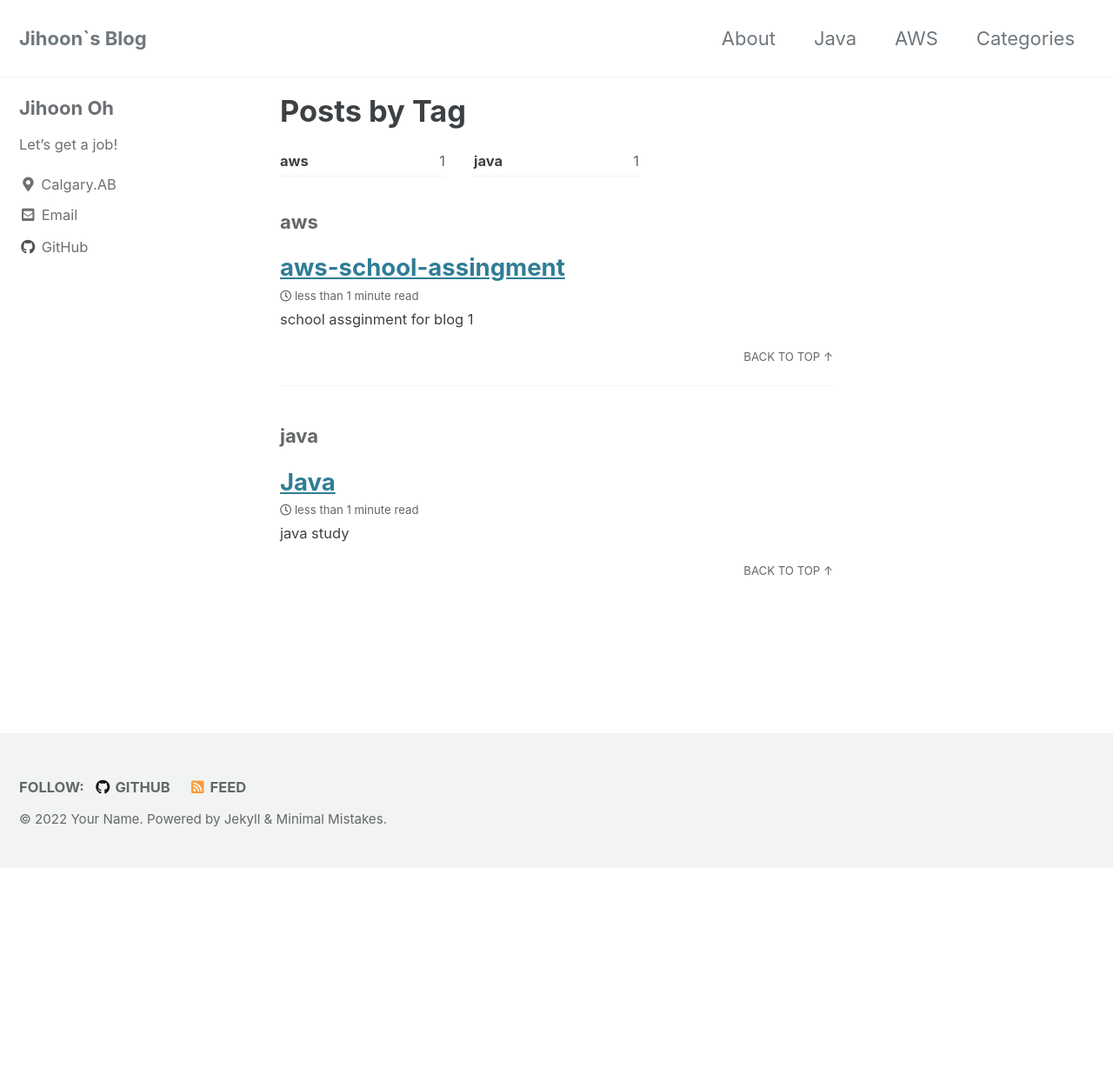
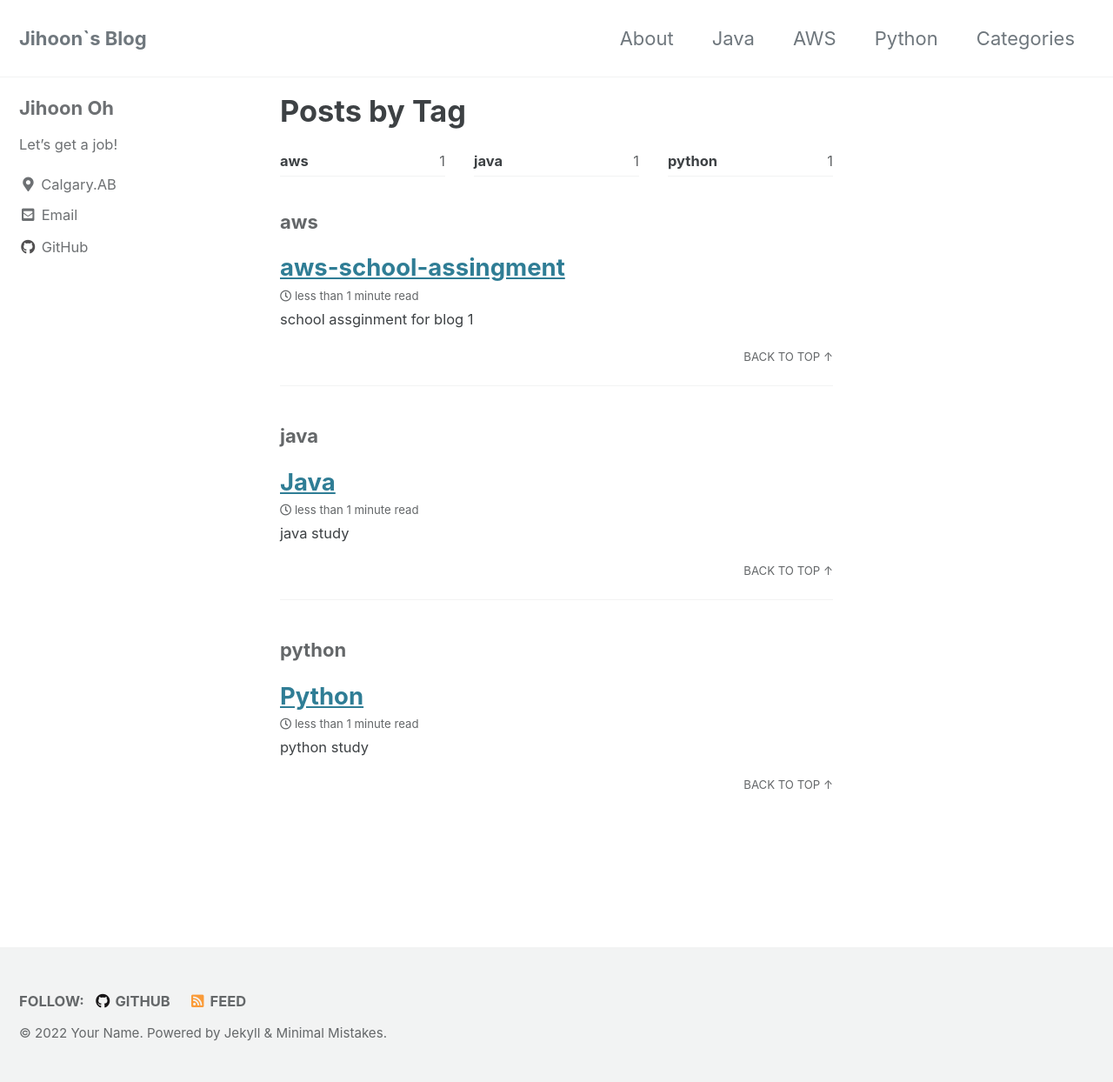
Before and after one commit to jihoon0324/jihoon0324.github.io, a Jekyll site: the page built from _pages/tag-archive.md, in a window 1280 px wide. Shown: the whole page at 87% size. Built offline with Jekyll 4.4.1, drawn with Linux system fonts in a browser that asks for light colours; cached includes are drawn as plain includes; before the commit the page ends 998 px from its top, so only the background shows below that.

Commit message:
add python menu

```diff
--- a/_data/navigation.yml
+++ b/_data/navigation.yml
@@ -7,5 +7,7 @@ main:
     url: /categories/java/
   - title: "AWS"
     url: /categories/aws/
+  - title: "Python"
+    url: /categories/python/
   - title: "Categories"
     url: /categories/
--- /dev/null
+++ b/_posts/python/2022-02-08-python-basic.md
@@ -0,0 +1,11 @@
+---
+title: "Python"
+excerpt: "python study "
+
+categories:
+  - python
+tags:
+  - python
+last_modified_at: 2022-02-08
+---
+python 공부 하고 쓸꺼임
```
Also changed, not shown: _pages/python.md (added, +11 -0 lines).
